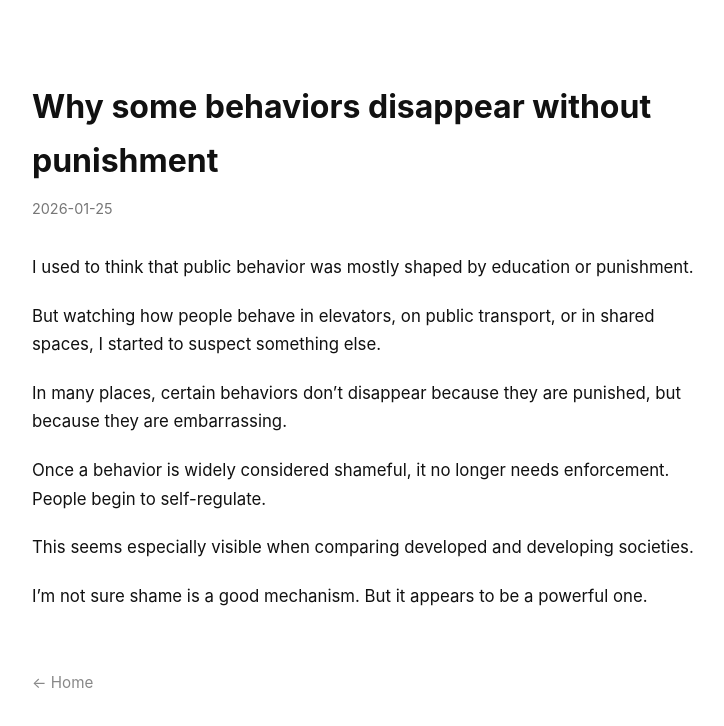
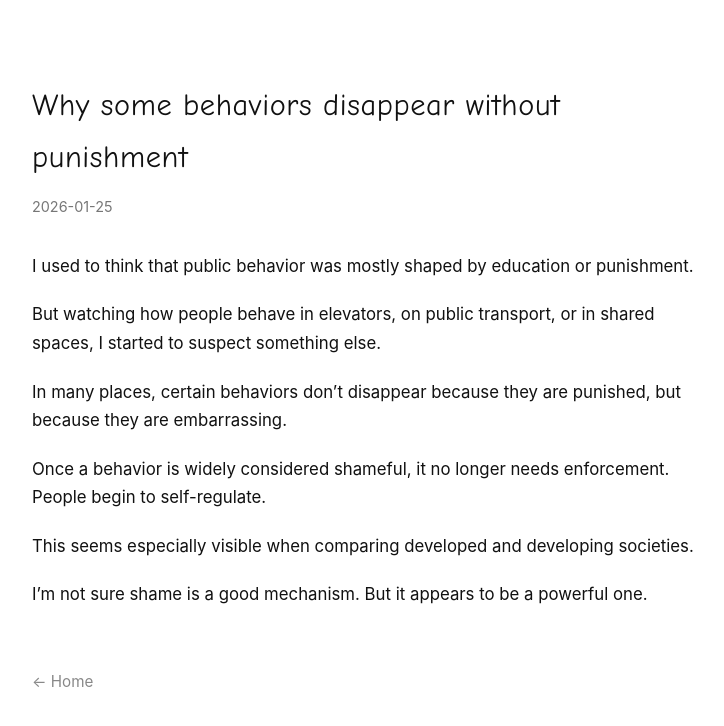
Before and after one commit to ch777ss/ch777ss.github.io, a plain HTML site: page notes/why-some-behaviors-disappear.html in a window 1280 px wide. Shown: the whole page, without its empty margins (268-992 px from the left). Drawn offline with Linux system fonts and the light colour scheme.

Commit message:
Update why-some-behaviors-disappear.html

```diff
--- a/notes/why-some-behaviors-disappear.html
+++ b/notes/why-some-behaviors-disappear.html
@@ -23,9 +23,13 @@
     }
 
     h1 {
-      font-size: 2rem;
-      margin-bottom: 8px;
-    }
+  font-family: "Shadows Into Light", ui-rounded, "SF Pro Rounded",
+               "Comic Sans MS", "Bradley Hand", cursive;
+  font-size: 1.9rem;
+  font-weight: 400;
+  letter-spacing: 0.02em;
+  margin-bottom: 12px;
+}
 
     .date {
       color: #777;
```
